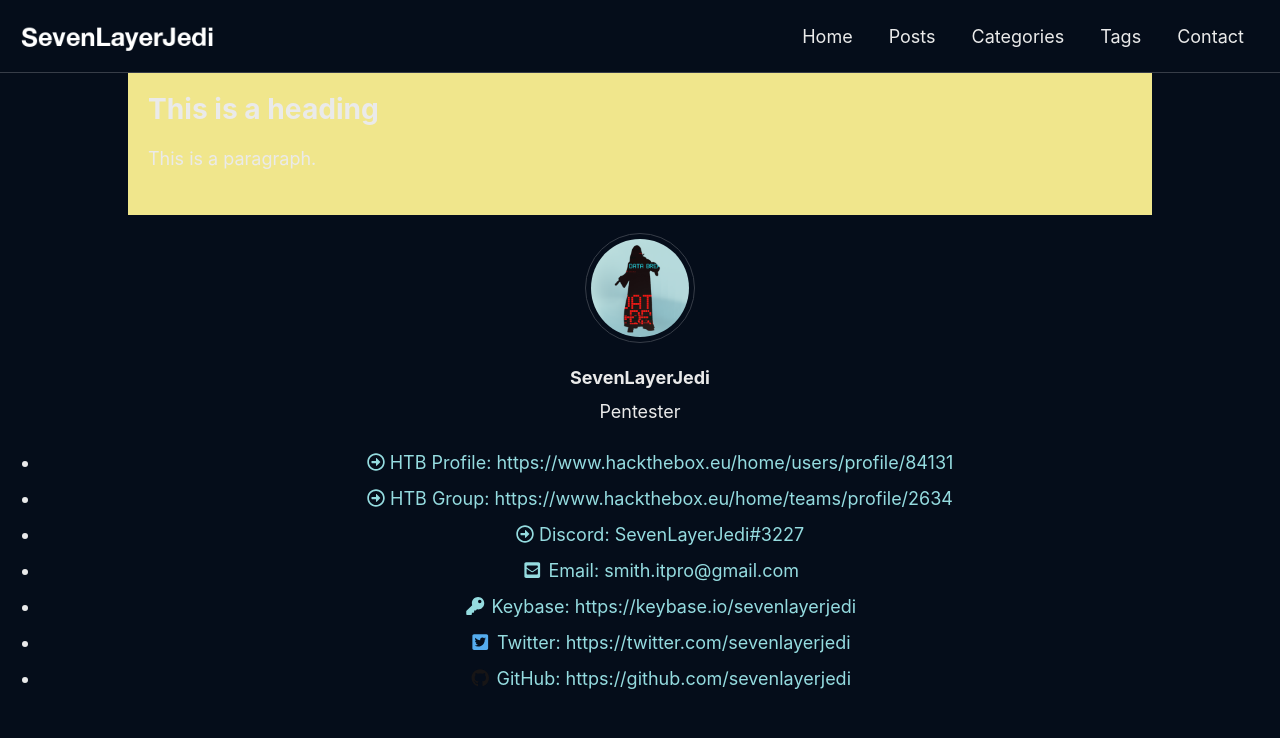
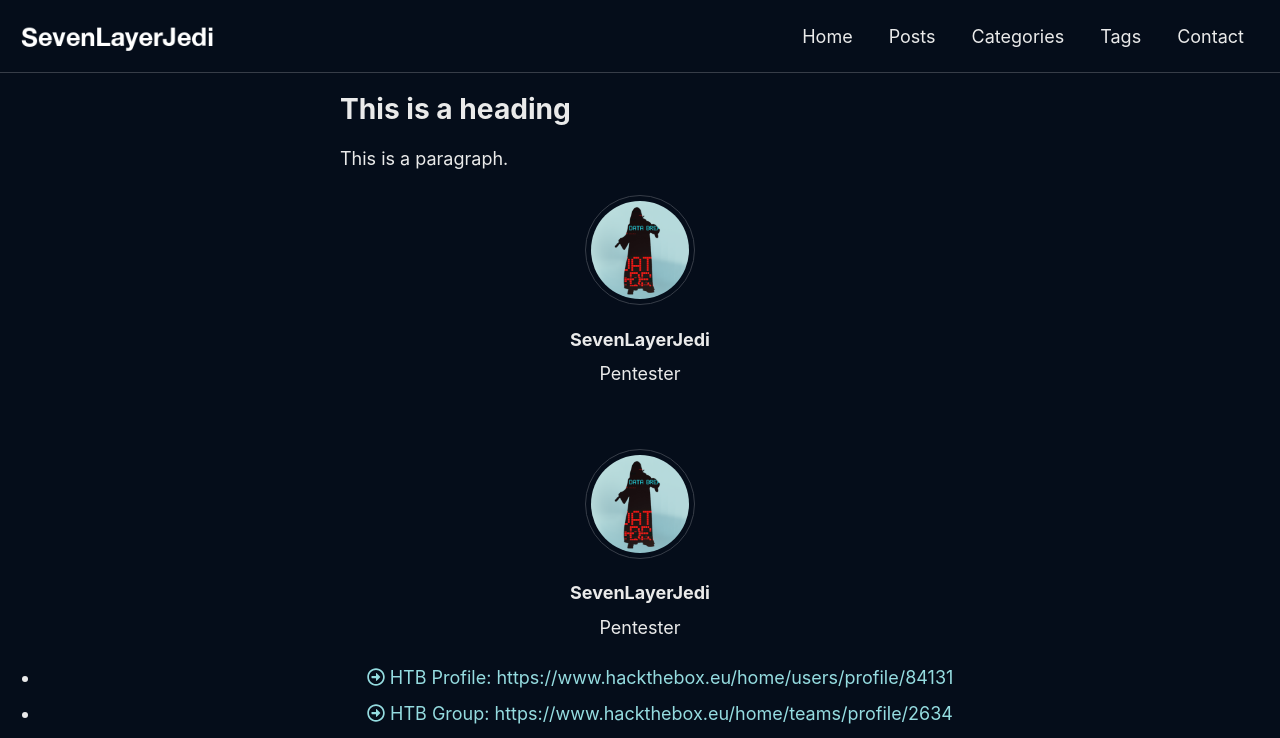
Before and after one commit to SevenLayerJedi/sevenlayerjedi.github.io, a Jekyll site: the page built from _pages/contact.md, in a window 1280 px wide, cut to the strip 0-738 px from the top of the page. Built offline with Jekyll 4.4.1, drawn with Linux system fonts in a browser that asks for light colours; cached includes are drawn as plain includes; our own code applies the rules of GitHub Pages for plain Markdown files; a script that is not in the unit is left out.

Commit message:
Updated Post Data

```diff
--- a/_pages/contact.md
+++ b/_pages/contact.md
@@ -6,10 +6,10 @@
 
 <style>
   .container {
-      width: 80%;
+      width: 50%;
       margin: 0 auto;
       padding: 20px;
-      background: #f0e68c;
+      background: transparent;
   }
 </style>
 
@@ -18,6 +18,21 @@
 <div class="container">
     <h1>This is a heading</h1>
     <p>This is a paragraph.</p>
+
+      <p align="center">
+    <a class="author__avatar">
+      <img src="/assets/images/avatar.png" alt="SevenLayerJedi" itemprop="image" />
+    </a>
+  </p>
+
+    <p align="center">
+      <h3 class="author__name" itemprop="name" style="text-align: center;">SevenLayerJedi</h3>
+      <p class="author__bio" itemprop="description" style="text-align: center;">
+        Pentester
+      </p>
+  </p>
+
+
 </div>
 
 
```
